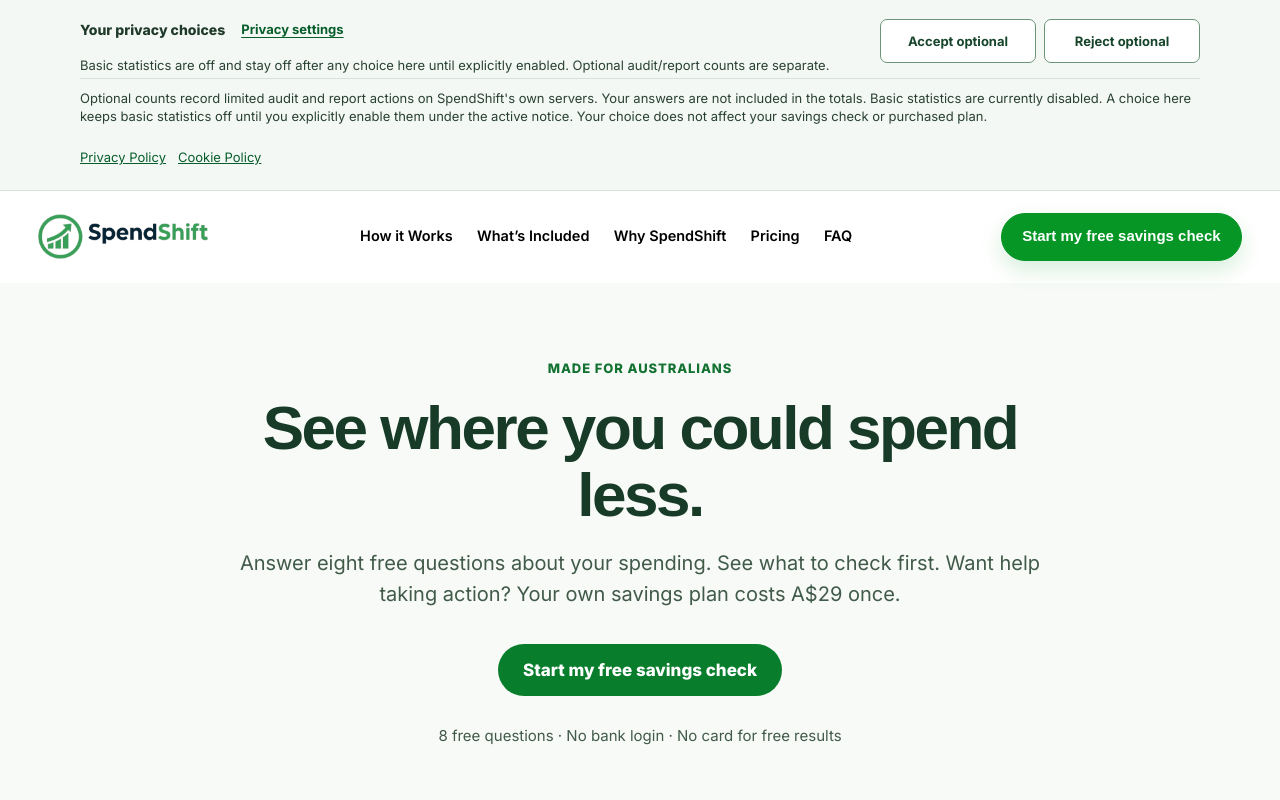
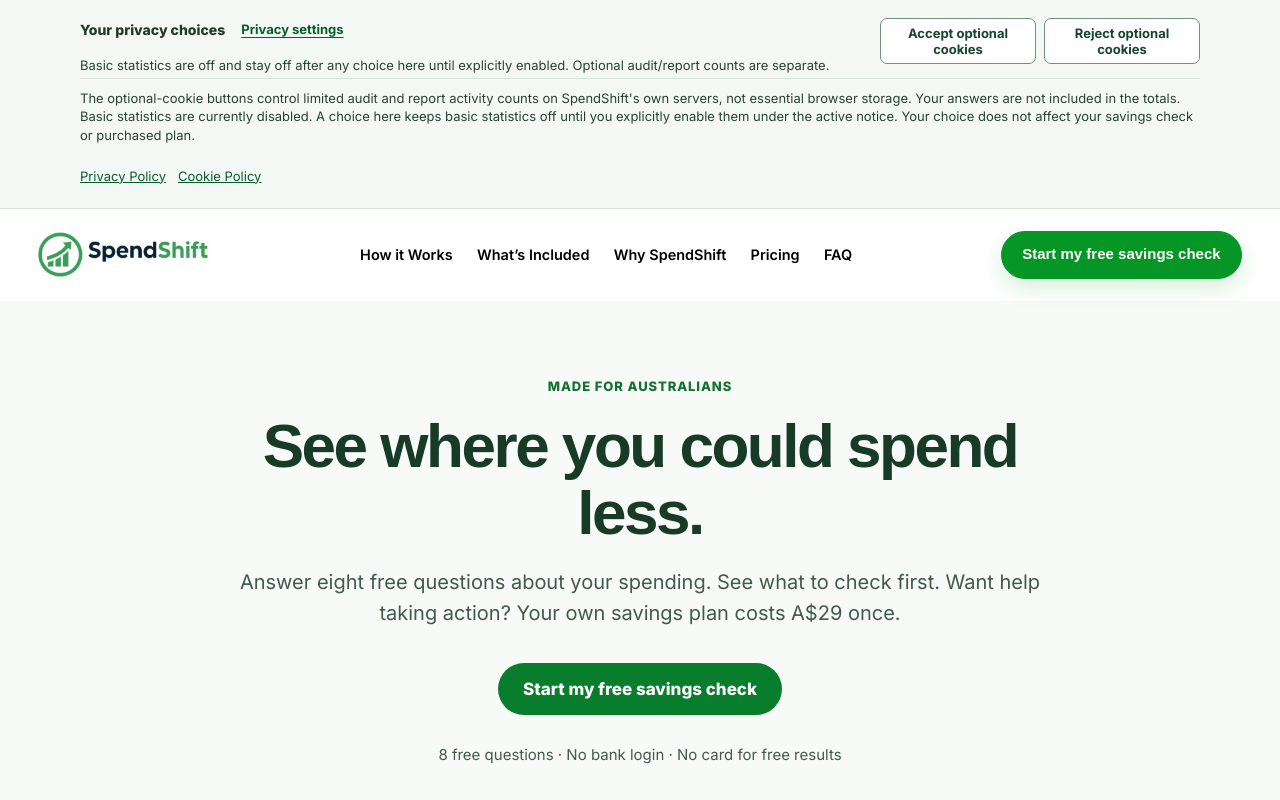
Before and after one commit to SpendShiftOfficial/Spenshiftnew, a Next.js app: page / in a window 1280 px wide. Both pictures are taken after a click on the button "Privacy settings". Shown: the top 800 px of the page. Built offline with nearby package versions, Linux system fonts and the light colour scheme; a web font is replaced by a local one.

Commit message:
Apply owner-approved simple privacy notice wording
Keep existing privacy controls, layout, consent handling and release gates. Clarify optional-cookie labels and corresponding activity counts. Update exact-text browser regression assertions. No production collection activation.

```diff
--- a/components/BasicAnalytics.tsx
+++ b/components/BasicAnalytics.tsx
@@ -211,7 +211,7 @@ export default function BasicAnalytics({children,fixture=true,granular=false,col
    :!collectionEnabled?"Basic statistics are off. Any choice here keeps them off until you explicitly enable them."
    :legacyNeedsTransition?"Your earlier choice is preserved. Basic statistics stay off unless enabled in settings. Optional audit/report counts are separate."
    :ready&&!canBasic?"Basic statistics are off or unavailable. Optional audit/report counts are separate."
-   :"Basic statistics, including estimated Australian visits, can continue if you reject optional audit/report counts. Manage basic statistics in Privacy settings.";
+   :"Basic statistics help us improve SpendShift without recording your name or savings answers. These may continue if you reject optional cookies.";
  const toggleSettings=()=>{
    setSettings(v=>!v);
    if(privateSettings&&settings)requestAnimationFrame(()=>privateTrigger.current?.focus());
@@ -226,11 +226,11 @@ export default function BasicAnalytics({children,fixture=true,granular=false,col
      </div>
      <p className={styles.summary} data-ss-disclosure>{summary}</p>
      <div className={styles.actions} data-ss-privacy-actions>
-       <button type="button" aria-pressed={currentAnalytics==="granted"} onClick={()=>change("granted","denied")}>Accept optional</button>
-       <button type="button" aria-pressed={currentAnalytics==="denied"} onClick={()=>change("denied","denied")}>Reject optional</button>
+       <button type="button" aria-pressed={currentAnalytics==="granted"} onClick={()=>change("granted","denied")}>Accept optional cookies</button>
+       <button type="button" aria-pressed={currentAnalytics==="denied"} onClick={()=>change("denied","denied")}>Reject optional cookies</button>
      </div>
      <div id={settingsId} className={styles.details} hidden={!settings}>
-       <p>Basic statistics use limited daily counts, including foreground time ranges, homepage sections viewed and CTA displays and clicks, to improve SpendShift, not individual browsing profiles. For website arrivals, the host's IP-based country estimate is reduced to Australia, outside Australia or unknown; no IP or detailed location is stored in analytics. Optional audit and report counts are separate. No Google Analytics, Clarity, Meta or TikTok tracking scripts run in this version. Your choices do not affect your savings check or purchased plan.</p>
+       <p>Basic statistics use limited daily counts, including foreground time ranges, homepage sections viewed and CTA displays and clicks, to improve SpendShift, not individual browsing profiles. For website arrivals, the host's IP-based country estimate is reduced to Australia, outside Australia or unknown; no IP or detailed location is stored in analytics. The optional-cookie buttons control separate audit and report activity counts, not essential browser storage. No Google Analytics, Clarity, Meta or TikTok tracking scripts run in this version. Your choices do not affect your savings check or purchased plan.</p>
        <p><strong>Basic statistics:</strong> {basicOn?"on for this page":failed?"off; choice not verified":!collectionEnabled?"collection disabled":legacyNeedsTransition?"off; your earlier choice is preserved":canBasic?"waiting for notice presentation":"off or unavailable"}. <strong>Optional first-party activity counts:</strong> {currentAnalytics==="granted"?"allowed":"off"}.</p>
        {legacyNeedsTransition&&<p>Basic statistics remain off unless you explicitly enable them under this notice.</p>}
        <div className={styles.detailActions}>
--- a/components/ConsentBanner.tsx
+++ b/components/ConsentBanner.tsx
@@ -46,11 +46,11 @@ export default function ConsentBanner(){
     </div>
     <p className={styles.summary}>Basic statistics are off and stay off after any choice here until explicitly enabled. Optional audit/report counts are separate.</p>
     <div className={styles.actions}>
-      <button type="button" onClick={()=>saveConsent("granted")}>Accept optional</button>
-      <button type="button" onClick={()=>saveConsent("denied")}>Reject optional</button>
+      <button type="button" onClick={()=>saveConsent("granted")}>Accept optional cookies</button>
+      <button type="button" onClick={()=>saveConsent("denied")}>Reject optional cookies</button>
     </div>
     <div id="ss-fallback-privacy-details" className={styles.details} hidden={!settings}>
-      <p>Optional counts record limited audit and report actions on SpendShift's own servers. Your answers are not included in the totals. Basic statistics are currently disabled. A choice here keeps basic statistics off until you explicitly enable them under the active notice. Your choice does not affect your savings check or purchased plan.</p>
+      <p>The optional-cookie buttons control limited audit and report activity counts on SpendShift's own servers, not essential browser storage. Your answers are not included in the totals. Basic statistics are currently disabled. A choice here keeps basic statistics off until you explicitly enable them under the active notice. Your choice does not affect your savings check or purchased plan.</p>
       <p className={styles.links}><Link href="/privacy-policy">Privacy Policy</Link><Link href="/cookies">Cookie Policy</Link></p>
     </div>
     <p role="status" className={status||privacyBlocked()?styles.error:styles.visuallyHidden}>{status||(privacyBlocked()?"Statistics are off here because your privacy choice could not be verified. Choose again to save your preference.":"")}</p>
```
Also changed, not shown: app/cookies/page.tsx (+1 -1 lines), scripts/check-phase1-browser.mjs (+4 -4 lines), 3 other files (tests, documents, lock files or other folders).
